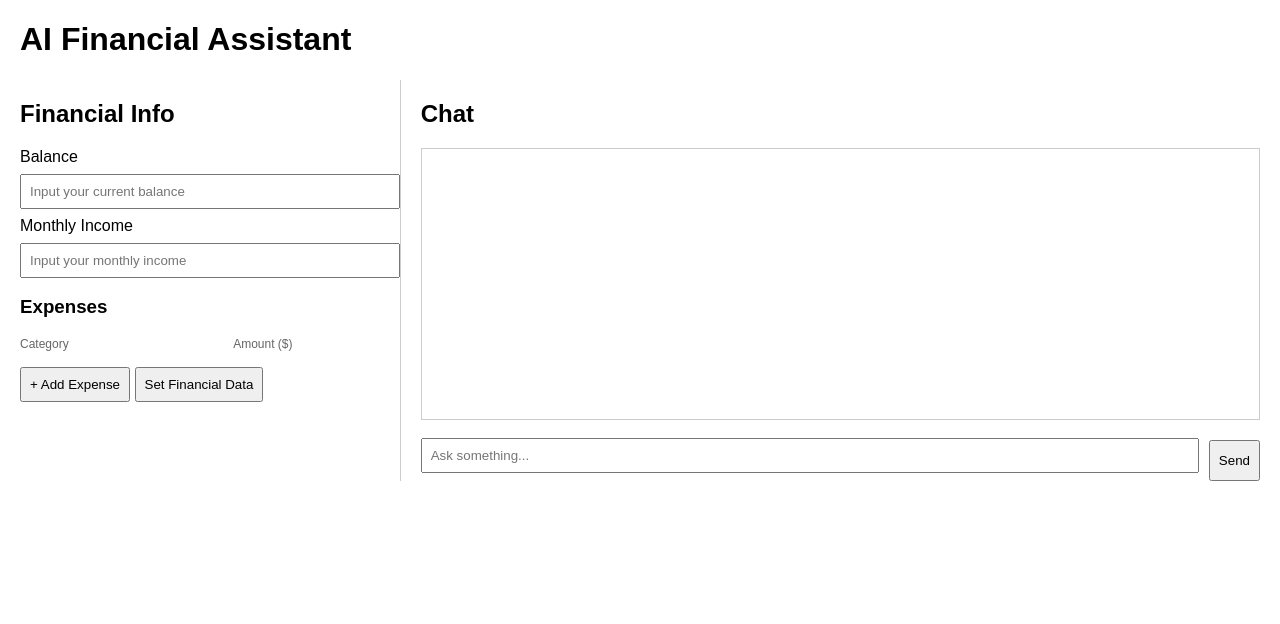
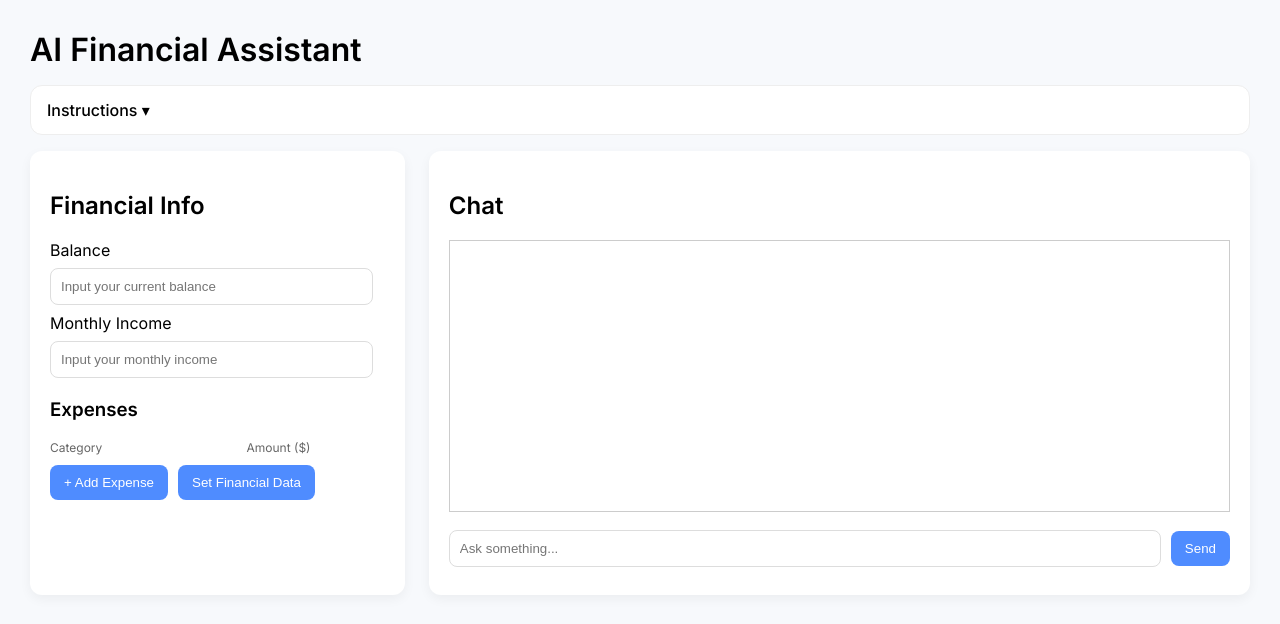
Before and after one commit to huiling5/RE6013_GroupAssignment, a Flask app: page / in a window 1280 px wide. Shown: the top 624 px of the page. Run offline with Flask 3, Linux system fonts and the light colour scheme.

Commit message:
Updated UI

```diff
--- a/app.py
+++ b/app.py
@@ -67,8 +67,8 @@ def chat():
         - Do NOT explain the JSON
         - Do NOT include text after the JSON
         - JSON must be the LAST thing in the response
-        - Before the JSON, end your message with:
-        "Your personalised plan has been generated. Please see below for details."
+        - Before the JSON, end your message with a afirmitive message such as "Your personalised plan has been generated. Please see below for details.".
+        - Please edit the afirmitive message where necessary so that it flows naturally from the previous chat response. For example avoid claiming to need more info to make a plan in the chat section, then saying that a plan has been generated immediately after.
     """
 
     response = client.chat.completions.create(
--- a/static/style.css
+++ b/static/style.css
@@ -1,17 +1,34 @@
 body {
-    font-family: Arial;
-    margin: 20px;
+    font-family: 'Inter', Arial, sans-serif;
+    margin: 0;
+    background: #f7f9fc;
+}
+
+.page-header {
+    padding: 30px 30px 0;
+}
+
+.page-header h1 {
+    margin: 0 0 16px;
+    font-weight: 600;
 }
 
 .container {
     display: flex;
-    gap: 20px;
+    gap: 24px;
+    padding: 16px 30px 30px;
+}
+
+.left-panel,
+.right-panel {
+    background: #ffffff;
+    border-radius: 12px;
+    padding: 20px;
+    box-shadow: 0 4px 12px rgba(0,0,0,0.05);
 }
 
 .left-panel {
     width: 30%;
-    border-right: 1px solid #ccc;
-    padding-right: 20px;
 }
 
 .right-panel {
@@ -20,28 +37,47 @@ body {
 
 input {
     display: block;
+    width: 90%;
     margin: 8px 0;
-    padding: 8px;
-    width: 100%;
+    padding: 10px;
+    border: 1px solid #ddd;
+    border-radius: 8px;
+    transition: 0.2s;
+}
+
+input:focus {
+    outline: none;
+    border-color: #4f8cff;
+    box-shadow: 0 0 0 2px rgba(79,140,255,0.2);
 }
 
 button {
-    margin-top: 10px;
-    padding: 8px;
+    padding: 10px 14px;
+    border-radius: 8px;
+    border: none;
+    background: #4f8cff;
+    color: white;
+    font-weight: 500;
     cursor: pointer;
+    transition: 0.2s;
+}
+
+button:hover {
+    background: #3b6fd8;
 }
 
 #chat-box {
+    height: 250px;
+    padding: 10px;
     border: 1px solid #ccc;
-    padding: 10px;
-    height: 250px;
-    overflow-y: scroll;
+    overflow-y: auto;
     margin-bottom: 10px;
 }
 
 .chat-input {
     display: flex;
     gap: 10px;
+    align-items: center;
 }
 
 .chat-input input {
@@ -49,7 +85,23 @@ button {
 }
 
 .message {
-    margin-bottom: 10px;
+    margin-bottom: 12px;
+    padding: 10px;
+    border-radius: 10px;
+    max-width: 80%;
+}
+
+.message b {
+    display: block;
+    margin-bottom: 4px;
+}
+
+.result-card {
+    margin-top: 20px;
+    padding: 16px;
+    border-radius: 12px;
+    background: #f8fafc;
+    border: 1px solid #eee;
 }
 
 .json-block {
@@ -79,28 +131,63 @@ button {
 
 .expense-name,
 .expense-value {
+    height: 38px;
     padding: 8px;
     border: 1px solid #ccc;
     border-radius: 6px;
-    height: 38px;
     box-sizing: border-box;
 }
 
 .delete-btn {
-    background: transparent;
-    border: none;
-    cursor: pointer;
-    font-size: 16px;
-    color: #999;
-
     height: 38px;
     display: flex;
     align-items: center;
     justify-content: center;
-
-    line-height: 1;
+    background: transparent;
+    border: none;
+    font-size: 16px;
+    color: #999;
+    cursor: pointer;
 }
 
 .delete-btn:hover {
     color: red;
 }
+
+.form-group {
+    margin-bottom: 20px;
+}
+
+.form-buttons {
+    margin-top: 10px;
+    display: flex;
+    gap: 10px;
+}
+
+.instructions {
+    margin: 0;
+    background: #ffffff;
+    border: 1px solid #eee;
+    border-radius: 12px;
+}
+
+.instructions-header {
+    padding: 14px 16px;
+    font-weight: 500;
+    cursor: pointer;
+    display: flex;
+    justify-content: space-between;
+    align-items: center;
+}
+
+.instructions-header:hover {
+    background: #fafafa;
+}
+
+.instructions-content {
+    display: none;
+    padding: 0 16px 16px;
+    font-size: 14px;
+    color: #555;
+    line-height: 1.6;
+}
--- a/templates/components/chat.html
+++ b/templates/components/chat.html
@@ -57,7 +57,7 @@ async function sendMessage() {
     cleanReply = cleanReply.replace(/\* /g, "• ");
     cleanReply = cleanReply.replace(/\n/g, "<br>");
 
-    appendMessage("AI", cleanReply);
+    appendMessage("Assistant", cleanReply);
 
     if (data.json) {
         displayResult(data.json);
@@ -69,9 +69,16 @@ async function sendMessage() {
 function appendMessage(sender, text) {
     const box = document.getElementById("chat-box");
 
+    const isUser = sender === "You";
+
     box.innerHTML += `
-        <div class="message">
-            <b>${sender}:</b><br>${text}
+        <div class="message" style="
+            background: ${isUser ? '#4f8cff' : '#f1f3f5'};
+            color: ${isUser ? 'white' : 'black'};
+            margin-left: ${isUser ? 'auto' : '0'};
+        ">
+            <b>${sender}</b>
+            ${text}
         </div>
     `;
 
--- a/templates/components/form.html
+++ b/templates/components/form.html
@@ -73,6 +73,6 @@ async function startChat() {
     });
 
     financialDataSet = true;
-    appendMessage("AI", "Got your financial data! Ask me anything 👍");
+    appendMessage("Assistant", "Got your financial data! Ask me anything 👍");
 }
 </script>
--- a/templates/components/result.html
+++ b/templates/components/result.html
@@ -1,16 +1,26 @@
-<div id="result-section"></div>
+<div id="result-section" class="result-card" style="display: none;"></div>
 
 <script>
 function displayResult(json) {
     const section = document.getElementById("result-section");
+    section.style.display = "block";
 
     section.innerHTML = `
         <h2>Personalised Plan</h2>
+
         <p><b>Goal:</b> ${json.goal || "-"}</p>
-        <p><b>Affordability:</b> ${json.affordability || "-"}</p>
+
+        <p><b>Affordability:</b>
+            <span style="color:${json.affordability === 'Affordable' ? 'green' : 'red'}">
+                ${json.affordability || "-"}
+            </span>
+        </p>
+
         <p><b>Recommended Action:</b> ${json.recommended_action || "-"}</p>
-        <p><b>Monthly Savings Target:</b> ${json.monthly_savings_target || "-"}</p>
-        <p><b>Advice:</b> ${json.advice || "-"}</p>
+
+        <p><b>Monthly Savings:</b> $${json.monthly_savings_target || "-"}</p>
+
+        <p><b>Advice:</b><br>${json.advice || "-"}</p>
     `;
 }
 </script>
--- a/templates/index.html
+++ b/templates/index.html
@@ -3,11 +3,29 @@
 <head>
     <title>AI Financial Assistant</title>
     <link rel="stylesheet" href="/static/style.css">
+    <link href="https://fonts.googleapis.com/css2?family=Inter:wght@400;500;600&display=swap" rel="stylesheet">
 </head>
 <body>
 
-<h1>AI Financial Assistant</h1>
+<div class="page-header">
 
+    <h1>AI Financial Assistant</h1>
+
+    <div class="instructions">
+        <div class="instructions-header" onclick="toggleInstructions()">
+            Instructions ▾
+        </div>
+
+        <div class="instructions-content" id="instructions-content">
+            <ul>
+                <li>Enter your financial details (balance, income, expenses)</li>
+                <li>Click "Set Financial Data"</li>
+                <li>Ask the chatbot any financial questions you may have.</li>
+                <li>The AI will guide you and generate a personalised plan</li>
+            </ul>
+        </div>
+    </div>
+</div>
 <div class="container">
     <div class="left-panel">
         {% include "components/form.html" %}
@@ -21,6 +39,17 @@
 
 <script>
 let financialDataSet = false;
+
+function toggleInstructions() {
+    const content = document.getElementById("instructions-content");
+
+    if (content.style.display === "none" || content.style.display === "") {
+        content.style.display = "block";
+    } else {
+        content.style.display = "none";
+    }
+}
+
 </script>
 
 </body>
```
